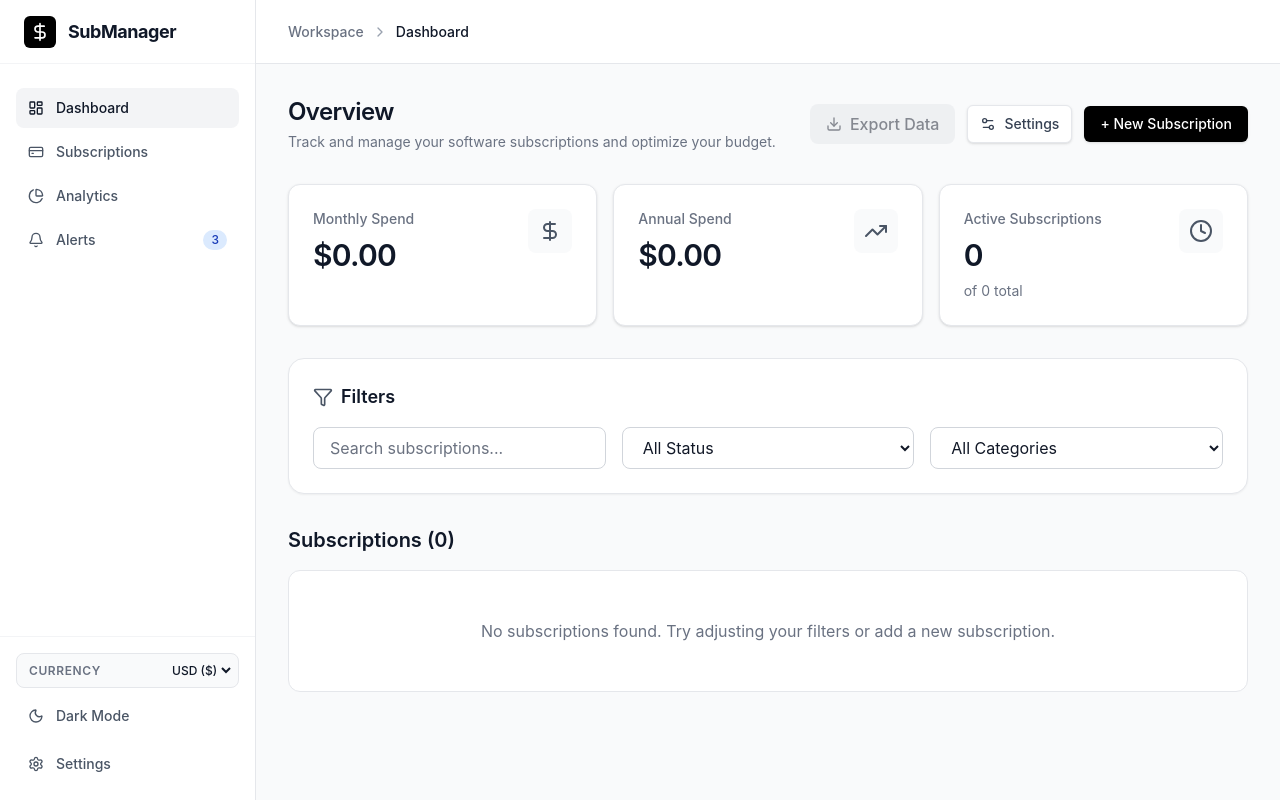
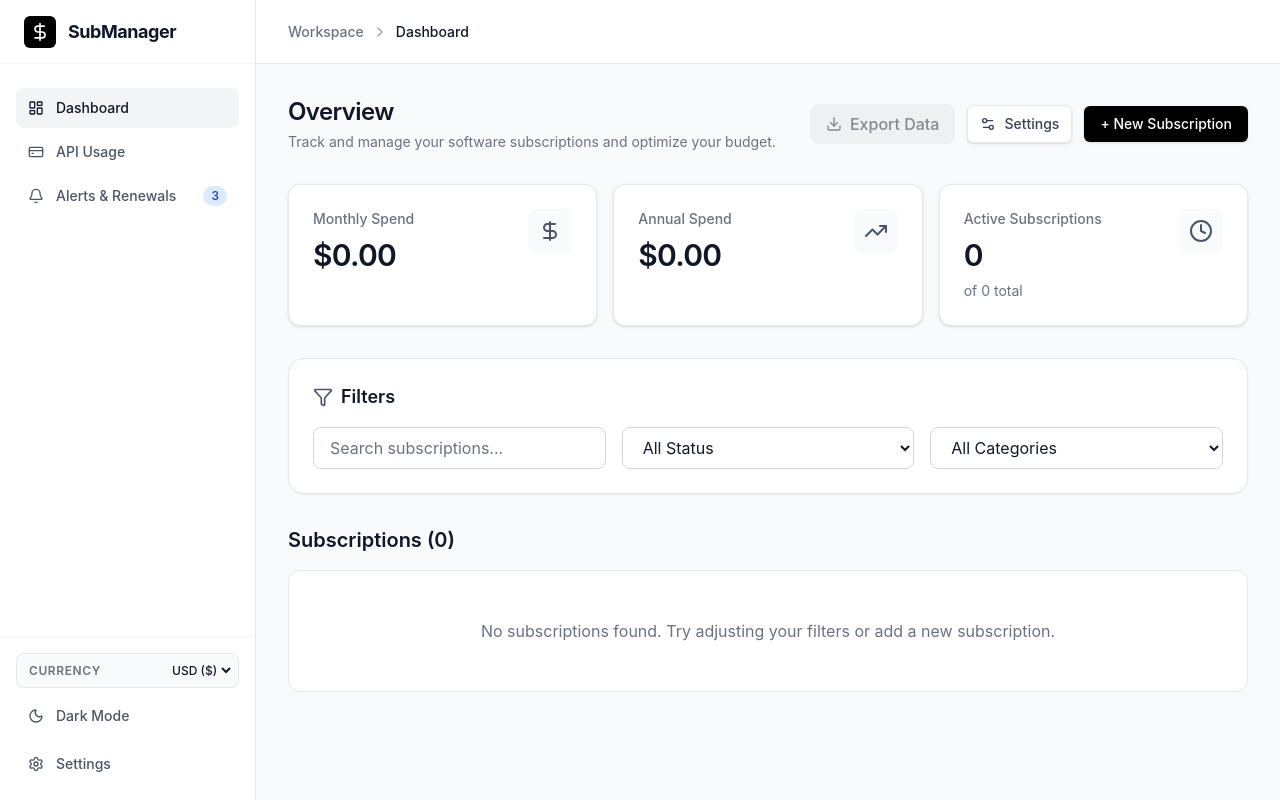
Before and after one commit to xnikug/tum-web-lab6, a React (Vite) app: page / in a window 1280 px wide. Built offline with nearby package versions, Linux system fonts and the light colour scheme.

Commit message:
feat: implement hash-based routing and connect sidebar navigation

```diff
--- a/src/App.jsx
+++ b/src/App.jsx
@@ -5,11 +5,22 @@ import { useLocalStorage, useTheme } from './hooks/useLocalStorage'
 import { MainLayout } from './components/MainLayout'
 import { Dashboard } from './components/Dashboard'
 import { SubscriptionModal } from './components/SubscriptionModal'
+import { ApiKeysPage } from './pages/ApiKeysPage'
+import { RenewalsPage } from './pages/RenewalsPage'
 import './App.css'
 
 function AppContent() {
   const [editingSubscription, setEditingSubscription] = useState(null)
   const [showModal, setShowModal] = useState(false)
+  const [currentHash, setCurrentHash] = useState(window.location.hash)
+
+  useEffect(() => {
+    const handleHashChange = () => {
+      setCurrentHash(window.location.hash);
+    };
+    window.addEventListener('hashchange', handleHashChange);
+    return () => window.removeEventListener('hashchange', handleHashChange);
+  }, []);
 
   const handleAddClick = () => {
     setEditingSubscription(null)
@@ -26,9 +37,19 @@ function AppContent() {
     setEditingSubscription(null)
   }
 
+  const renderContent = () => {
+    if (currentHash === '#/api-keys') {
+      return <ApiKeysPage />;
+    }
+    if (currentHash === '#/renewals') {
+      return <RenewalsPage />;
+    }
+    return <Dashboard onAddClick={handleAddClick} onEditClick={handleEditClick} />;
+  }
+
   return (
     <MainLayout>
-      <Dashboard onAddClick={handleAddClick} onEditClick={handleEditClick} />
+      {renderContent()}
       {showModal && (
         <SubscriptionModal
           subscription={editingSubscription}
--- a/src/components/MainLayout.jsx
+++ b/src/components/MainLayout.jsx
@@ -42,25 +42,21 @@ export const MainLayout = ({ children }) => {
 
           {/* Nav Links */}
           <nav className="flex-1 px-4 py-6 space-y-1 overflow-y-auto">
-            <a href="#" className="flex items-center px-3 py-2.5 text-sm font-medium rounded-lg bg-gray-100 dark:bg-gray-800/80 text-gray-900 dark:text-white">
+            <button onClick={() => window.location.hash = ''} className={`w-full flex items-center px-3 py-2.5 text-sm font-medium rounded-lg text-gray-900 dark:text-white ${!window.location.hash || window.location.hash === '#/' ? 'bg-gray-100 dark:bg-gray-800/80' : 'hover:bg-gray-50 dark:text-gray-400 dark:hover:bg-gray-800/50 transition-colors'}`}>
               <LayoutDashboard className="w-4 h-4 mr-3" />
               Dashboard
-            </a>
-            <a href="#" className="flex items-center px-3 py-2.5 text-sm font-medium rounded-lg text-gray-600 hover:bg-gray-50 dark:text-gray-400 dark:hover:bg-gray-800/50 transition-colors">
+            </button>
+            <button onClick={() => window.location.hash = '#/api-keys'} className={`w-full flex items-center px-3 py-2.5 text-sm font-medium rounded-lg text-gray-600 ${window.location.hash === '#/api-keys' ? 'bg-gray-100 dark:bg-gray-800/80 text-gray-900 dark:text-white' : 'hover:bg-gray-50 dark:text-gray-400 dark:hover:bg-gray-800/50 transition-colors'}`}>
               <CreditCard className="w-4 h-4 mr-3" />
-              Subscriptions
-            </a>
-            <a href="#" className="flex items-center px-3 py-2.5 text-sm font-medium rounded-lg text-gray-600 hover:bg-gray-50 dark:text-gray-400 dark:hover:bg-gray-800/50 transition-colors">
-              <PieChart className="w-4 h-4 mr-3" />
-              Analytics
-            </a>
-            <a href="#" className="flex items-center px-3 py-2.5 text-sm font-medium rounded-lg text-gray-600 hover:bg-gray-50 dark:text-gray-400 dark:hover:bg-gray-800/50 transition-colors">
+              API Usage
+            </button>
+            <button onClick={() => window.location.hash = '#/renewals'} className={`w-full flex items-center px-3 py-2.5 text-sm font-medium rounded-lg text-gray-600 ${window.location.hash === '#/renewals' ? 'bg-gray-100 dark:bg-gray-800/80 text-gray-900 dark:text-white' : 'hover:bg-gray-50 dark:text-gray-400 dark:hover:bg-gray-800/50 transition-colors'}`}>
               <Bell className="w-4 h-4 mr-3" />
-              Alerts
+              Alerts & Renewals
               <span className="ml-auto inline-flex items-center px-2 py-0.5 rounded-full text-xs font-medium bg-blue-100 text-blue-800 dark:bg-blue-900/30 dark:text-blue-300">
                 3
               </span>
-            </a>
+            </button>
           </nav>
 
           {/* Bottom actions */}
```
